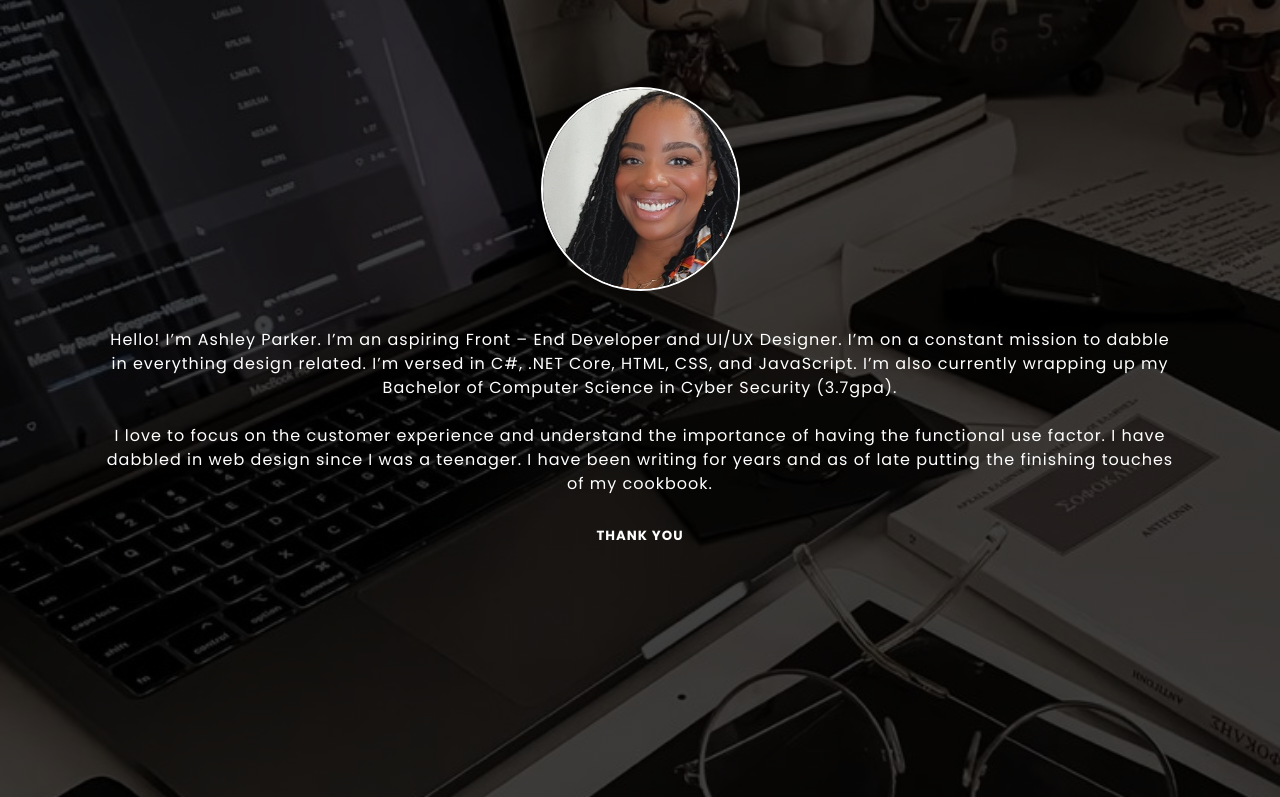
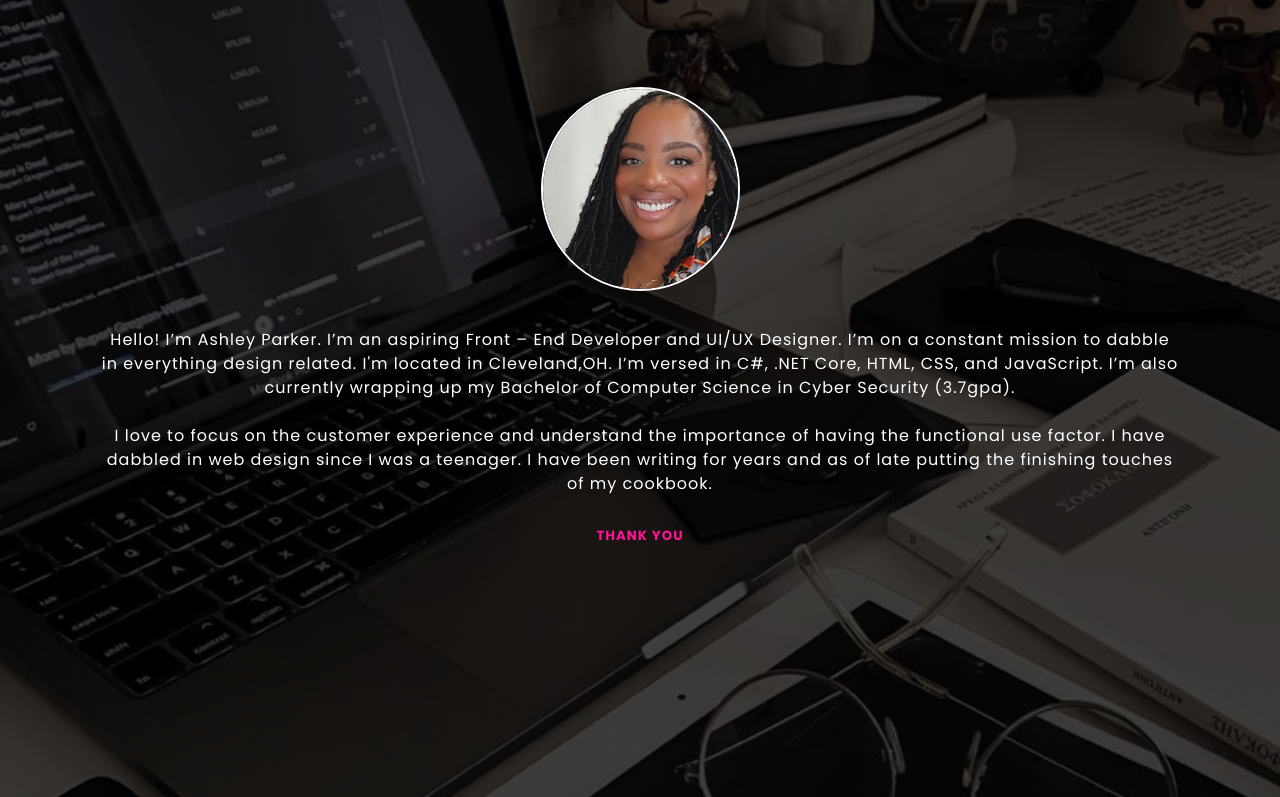
Before and after one commit to ashley-anne/ashley-anne.github.io, a plain HTML site: page index.html in a window 1280 px wide. Shown: the part 87-884 px from the top of the page. Drawn offline with Linux system fonts and the light colour scheme.

Commit message:
Update index.html

```diff
--- a/index.html
+++ b/index.html
@@ -24,14 +24,14 @@
             <h1></h1>
             <img src="./cropped.jpg">
             <blockquote>
-              Hello! I’m Ashley Parker. I’m an aspiring Front – End Developer and UI/UX Designer. I’m on a constant mission to dabble in everything design related. I’m versed in C#, .NET Core, HTML, CSS, and JavaScript. I’m also currently wrapping up my Bachelor of Computer Science in Cyber Security (3.7gpa).
+              Hello! I’m Ashley Parker. I’m an aspiring Front – End Developer and UI/UX Designer. I’m on a constant mission to dabble in everything design related. I'm located in Cleveland,OH. I’m versed in C#, .NET Core, HTML, CSS, and JavaScript. I’m also currently wrapping up my Bachelor of Computer Science in Cyber Security (3.7gpa).
               <br>
               <br>
                I love to focus on the customer experience and understand the importance of having the functional use factor.
               I have dabbled in web design since I was a teenager. I have been writing for years and as of late putting the finishing touches of my cookbook.
 
             </blockquote>
-            <h5>Thank You </h5>
+            <h5><span>Thank You </span></h5>
             </article>
         </div>
       </div>
```
